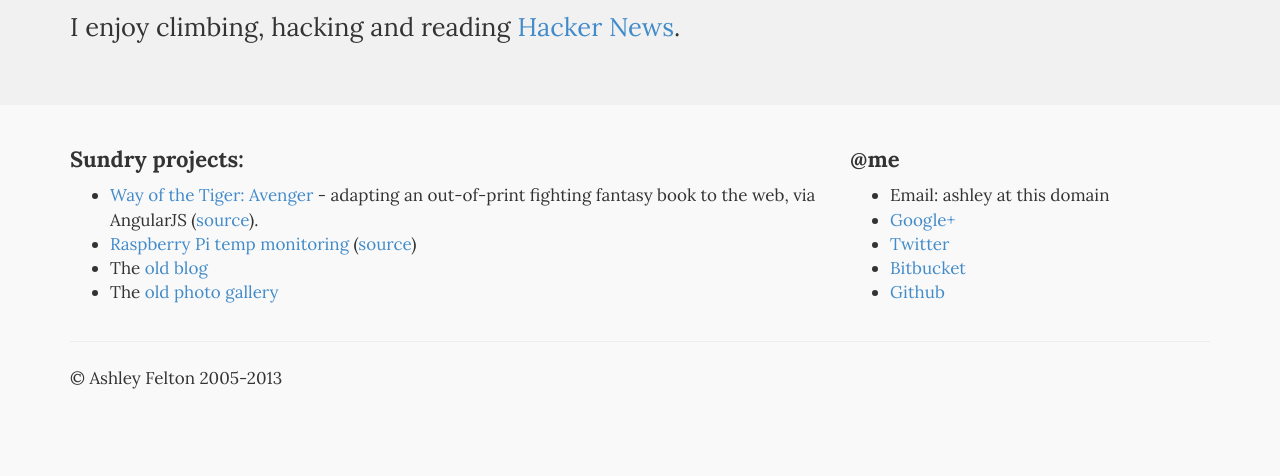
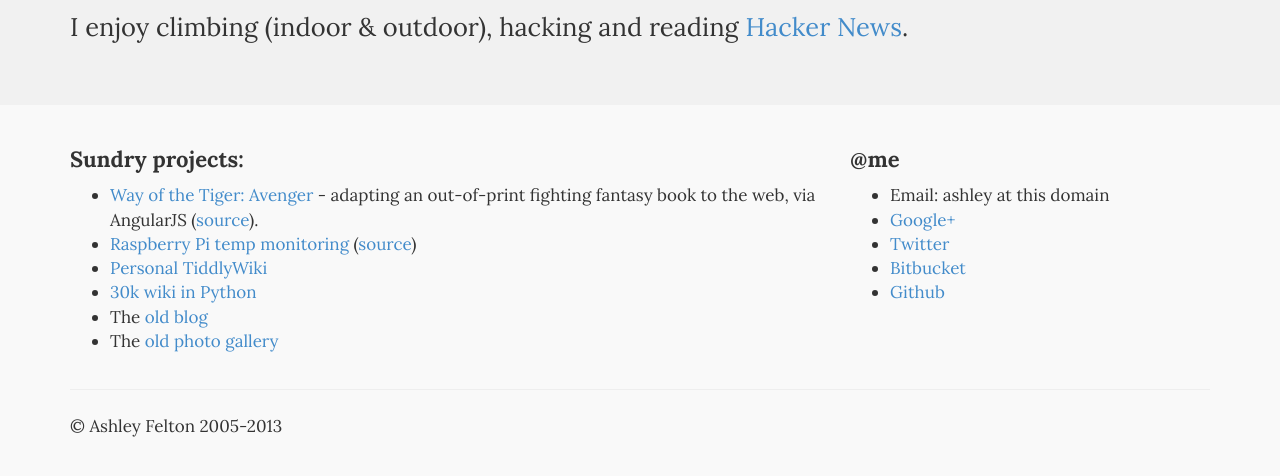
Before and after one commit to ropable/ropable-dot-com, a plain HTML site: page index.html in a window 1280 px wide. Shown: the part 238-714 px from the top of the page. Drawn offline with nearby package versions, Linux system fonts and the light colour scheme.

Commit message:
Add a couple extra links.

```diff
--- a/index.html
+++ b/index.html
@@ -22,7 +22,7 @@
         <h1>ropable.com</h1>
         <p>I'm Ashley Felton, a web developer based in Perth, Western Australia.
         I mostly do backend and architecture stuff, as you might be able to tell ;-)</p>
-        <p>I enjoy climbing, hacking and reading <a href="https://news.ycombinator.com">Hacker News</a>.</p>
+        <p>I enjoy climbing (indoor & outdoor), hacking and reading <a href="https://news.ycombinator.com">Hacker News</a>.</p>
       </div>
     </div>
 
@@ -33,6 +33,8 @@
             <ul>
                 <li><a href="http://ropable.com/avenger/">Way of the Tiger: Avenger</a> - adapting an out-of-print fighting fantasy book to the web, via AngularJS (<a href="https://bitbucket.org/ropable/way-of-the-tiger-1-avenger">source</a>).</li>
                 <li><a href="http://ropable.no-ip.org">Raspberry Pi temp monitoring</a> (<a href="https://bitbucket.org/ropable/temper">source</a>)</li>
+                <li><a href="http://ropable.com/wiki/index.html">Personal TiddlyWiki</a></li>
+                <li><a href="http://ropable.com/pwyky/">30k wiki in Python</a></li>
                 <li>The <a href="http://ropable.com/blog/">old blog</a></li>
                 <li>The <a href="http://ropable.com/gallery2/">old photo gallery</a></li>
             </ul>
```
